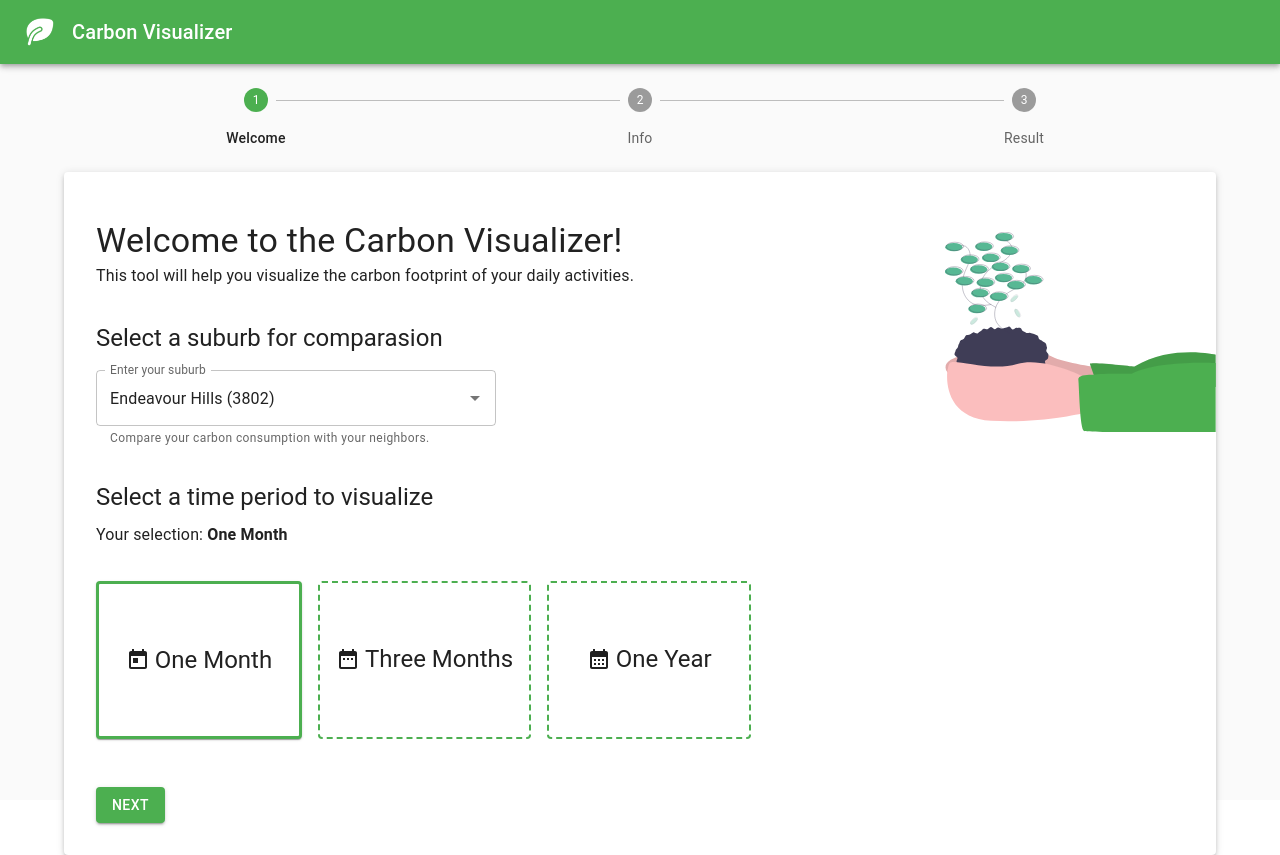
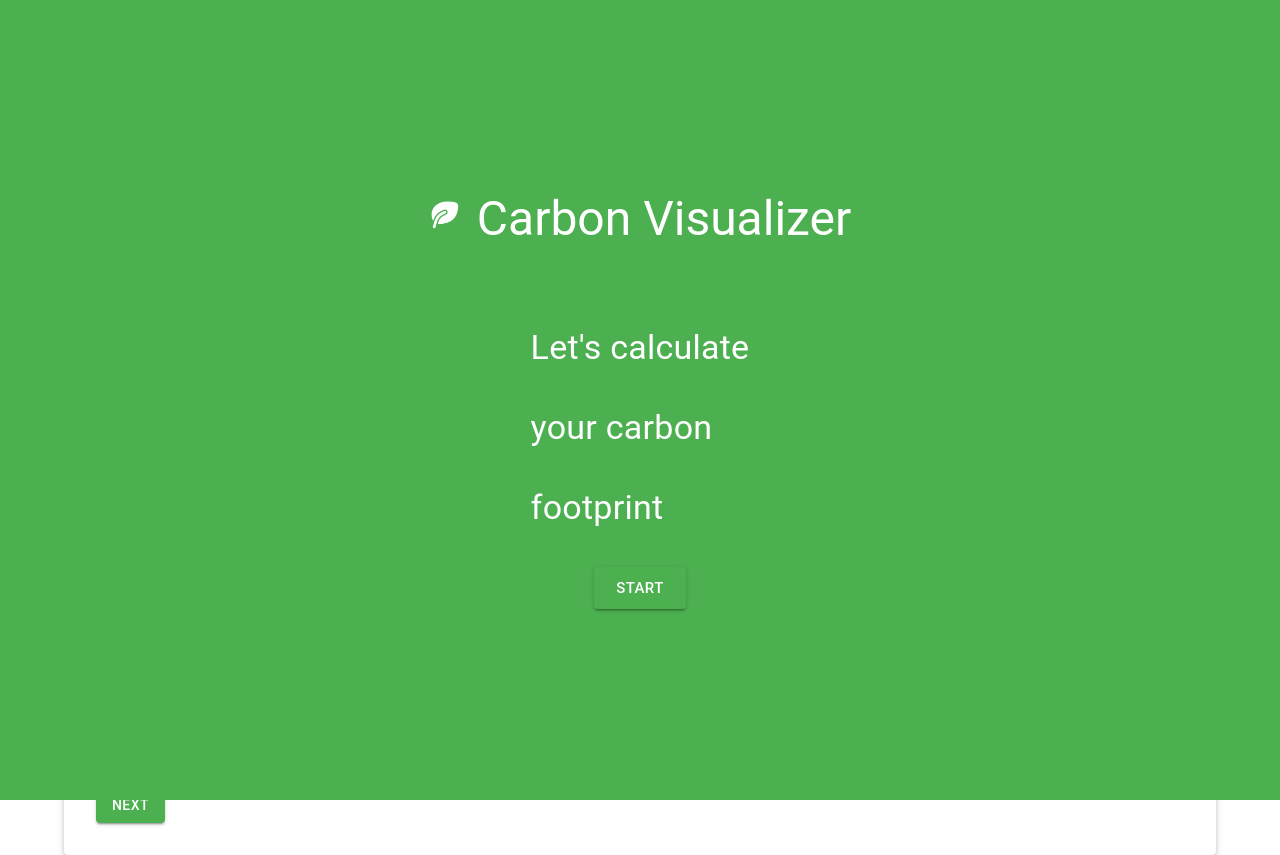
Before and after one commit to TonyJiashiChen/FIT5120-Onboarding-Project, a React (Create React App) app in the folder onboarding-frontend/: page / in a window 1280 px wide. Built offline with nearby package versions, Linux system fonts and the light colour scheme.

Commit message:
Add basic landing page using react-spring

```diff
--- a/onboarding-frontend/package.json
+++ b/onboarding-frontend/package.json
@@ -15,6 +15,7 @@
     "react-chartjs-2": "^5.2.0",
     "react-dom": "^18.2.0",
     "react-scripts": "5.0.1",
+    "react-spring": "^9.7.2",
     "web-vitals": "^2.1.4"
   },
   "scripts": {
--- a/onboarding-frontend/src/App.js
+++ b/onboarding-frontend/src/App.js
@@ -2,16 +2,27 @@ import React, { useState } from "react";
 import "./App.css";
 import { Header } from "./layout/Header";
 import { Main } from "./layout/Main";
+import LandingPage from "./layout/LandingPage"
 import { Hidden, useTheme } from "@mui/material";
 
 function App() {
   const theme = useTheme();
+
+  const [landingToggled, setLandingToggled] = useState(true);
+
+  const handleLandingToggle = () => {
+    setLandingToggled(prev => !prev)
+  }
 
   return (
     <div style={{
       backgroundColor: theme.palette.background.default,
       height: '100vh'
     }}>
+      <LandingPage
+        landingToggled={landingToggled}
+        handleLandingToggle={handleLandingToggle}
+      />
       <Header />
       <Main />
     </div>
--- /dev/null
+++ b/onboarding-frontend/src/components/Trail.jsx
@@ -0,0 +1,25 @@
+import React from 'react'
+import { useTrail, a } from 'react-spring'
+
+const Trail = ({ open, children }) => {
+    const items = React.Children.toArray(children)
+    const trail = useTrail(items.length, {
+        config: { mass: 5, tension: 2000, friction: 200 },
+        opacity: open ? 1 : 0,
+        x: open ? 0 : 20,
+        height: open ? 80 : 0,
+        from: { opacity: 0, x: 20, height: 0 },
+      })
+
+    return (
+        <div>
+            {trail.map(({ height, ...style }, index) => (
+                <a.div key={index} style={style}>
+                <a.div style={{ height }}>{items[index]}</a.div>
+                </a.div>
+            ))}
+        </div>
+    )
+}
+
+export default Trail
--- /dev/null
+++ b/onboarding-frontend/src/layout/LandingPage.jsx
@@ -0,0 +1,74 @@
+import React from "react";
+import { useTransition, a } from "react-spring"
+import { useTheme } from "@mui/material";
+import Typography from '@mui/material/Typography';
+import Button from "@mui/material/Button";
+
+import Trail from '../components/Trail'
+
+
+const LandingPage = (props) => {
+    const theme = useTheme()
+
+    const fullscreenPage = useTransition(props.landingToggled,{
+        from: {opacity: 1, transform: "scale(1)"},
+        enter: {opacity: 1, transform: "scale(1)"},
+        leave: {opacity: 0, transform: "translate3d(-50%,0,0)"},
+        config: {duration: 750}
+    })
+
+
+    return (
+        <div>
+        {fullscreenPage((styles, item) => item && <a.div style={{
+            ...styles,
+            position: "fixed",
+            maxHeight: "100vh",
+            top: 0,
+            bottom: 0,
+            right: 0,
+            left: 0,
+            display: "flex",
+            alignItems: "center",
+            flexDirection: 'column',
+            justifyContent: "center",
+            backgroundColor: theme.palette.primary.main,
+            zIndex: 10
+        }}
+
+        >
+            <div
+                style={{
+                    display: 'flex',
+                    maxHeight: '30vh',
+                    flexDirection: 'row',
+                    marginBottom: '5rem'
+                }}
+            >
+            <img src='/favicon-white.png' style={{height: '32px', marginRight: '1rem', marginTop: '0.5rem'}} alt='logo' />
+            <Typography variant="h3" color='common.white'>
+                Carbon Visualizer
+            </Typography>
+            </div>
+
+            <Trail open={props.landingToggled}>
+                <Typography variant="h4" color='common.white'>Let's calculate</Typography>
+                <Typography variant="h4" color='common.white'>your carbon</Typography>
+                <Typography variant="h4" color='common.white'>footprint</Typography>
+            </Trail>
+
+
+            <Button
+                variant="contained"
+                size="large"
+                onClick={props.handleLandingToggle}
+            >
+                Start
+            </Button>
+
+        </a.div>)}
+        </div>
+    )
+}
+
+export default LandingPage
```
Also changed, not shown: 1 other file (tests, documents, lock files or other folders).
